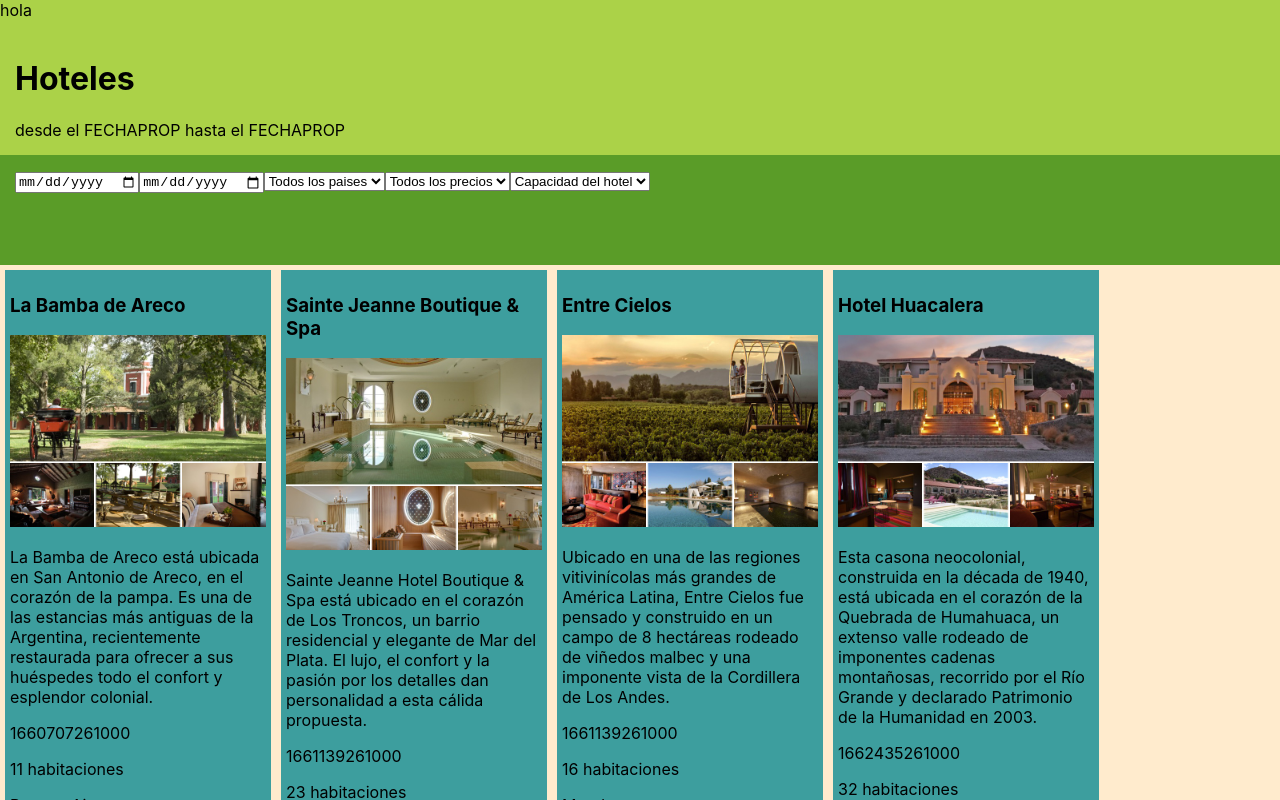
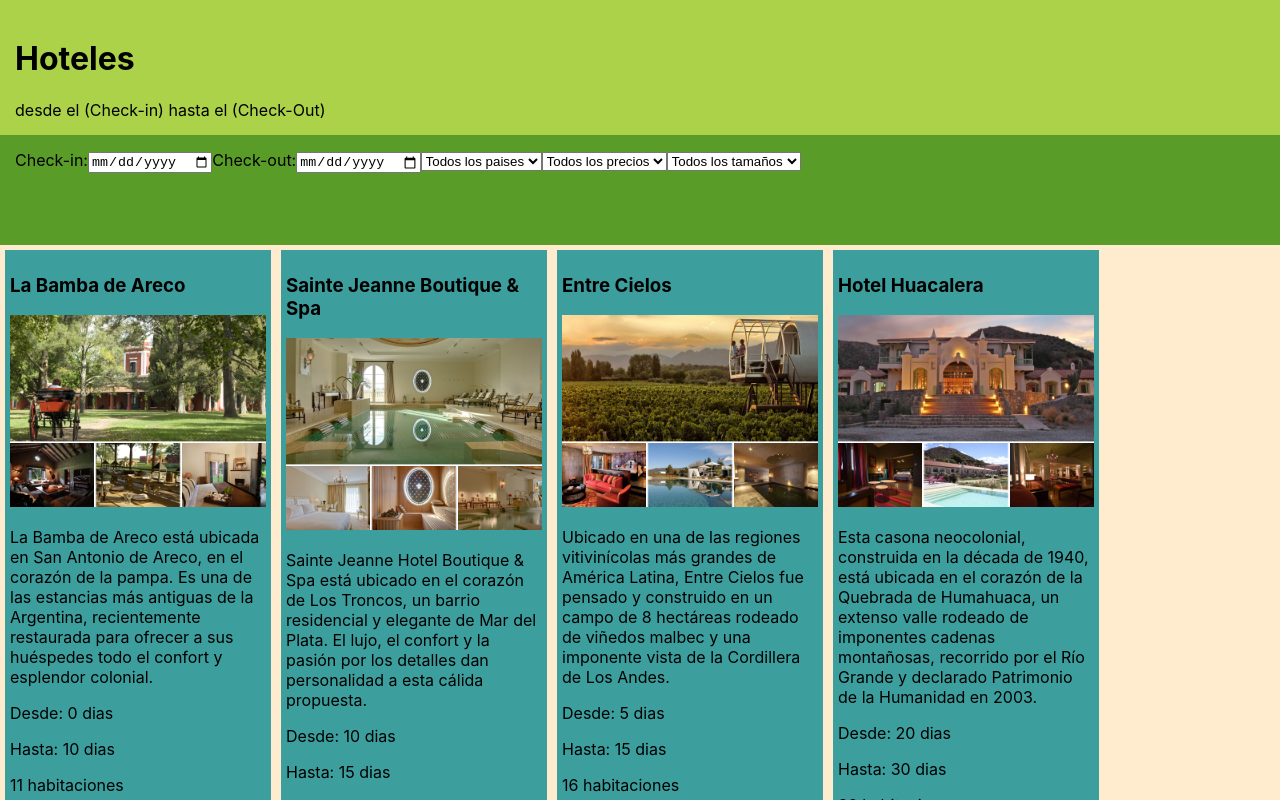
Before and after one commit to Joga50/Hotel-Booking, a React (Create React App) app: page / in a window 1280 px wide. Shown: the top 800 px of the page. Built offline with nearby package versions, Linux system fonts and the light colour scheme.

Commit message:
setting up dates

```diff
--- /dev/null
+++ b/asd.js
@@ -0,0 +1,4 @@
+const today = new Date("2022-08-24");
+const cleanToday = new Date();
+
+console.log(today);
--- a/src/App.js
+++ b/src/App.js
@@ -8,16 +8,27 @@ function App() {
   const [pais, setPais] = React.useState("");
   const [precio, setPrecio] = React.useState("Todos los precios");
   const [capacidad, setCapacidad] = React.useState("Capacidad del hotel");
+  const [fechaInicio, setFechaInicio] = React.useState("(Check-in)");
+  const [fechaFin, setFechaFin] = React.useState("(Check-Out)");
   return (
     <div className="App">
-      hola
-      <Header />
+      <Header fechaInicio={fechaInicio} fechaFin={fechaFin} />
       <Filtros
         setPrecio={setPrecio}
         setPais={setPais}
         setCapacidad={setCapacidad}
+        setFechaFin={setFechaFin}
+        setFechaInicio={setFechaInicio}
+        fechaInicio={fechaInicio}
+        fechaFin={fechaFin}
       />
-      <Hotels pais={pais} precio={precio} capacidad={capacidad} />
+      <Hotels
+        pais={pais}
+        precio={precio}
+        capacidad={capacidad}
+        fechaInicio={fechaInicio}
+        fechaFin={fechaFin}
+      />
     </div>
   );
 }
--- a/src/components/Card.jsx
+++ b/src/components/Card.jsx
@@ -1,4 +1,6 @@
 import React from "react";
+
+const cleanToday = new Date();
 
 function Card(props) {
   const { hotel } = props;
@@ -7,12 +9,28 @@ function Card(props) {
       <h3>{hotel.name}</h3>
       <img src={hotel.photo} alt="logo" className="img" />
       <p>{hotel.description}</p>
-      <p>{hotel.avaiabilityFrom}</p>
-      <p>{hotel.availabilityTo}</p>
-      <p> {hotel.rooms} habitaciones</p>
-      <p> {hotel.city}</p>
-      <p> {hotel.country}</p>
-      <p>{hotel.price}</p>
+      <p>
+        Desde:{" "}
+        {Math.round(
+          hotel.availabilityFrom == cleanToday.valueOf()
+            ? hotel.availabilityFrom - cleanToday.valueOf()
+            : (hotel.availabilityFrom - cleanToday.valueOf()) / 86400000
+        )}{" "}
+        dias
+      </p>
+      <p>
+        Hasta:{" "}
+        {Math.round((hotel.availabilityTo - cleanToday.valueOf()) / 86400000)}{" "}
+        dias
+      </p>
+      <p>{hotel.rooms} habitaciones</p>
+      <p>{hotel.city}</p>
+      <p>{hotel.country}</p>
+      <p>{hotel.price === 1 && "$"}</p>
+      <p>{hotel.price === 2 && "$$"}</p>
+      <p>{hotel.price === 3 && "$$$"}</p>
+      <p>{hotel.price === 4 && "$$$$"}</p>
+      <button>Reservar</button>
     </div>
   );
 }
--- a/src/components/Filtros.jsx
+++ b/src/components/Filtros.jsx
@@ -1,12 +1,42 @@
 import React from "react";
 
 function Filtros(props) {
-  const { setPrecio, setPais, setCapacidad } = props;
-
+  const {
+    setPrecio,
+    setPais,
+    setCapacidad,
+    setFechaInicio,
+    setFechaFin,
+    fechaInicio,
+    fechaFin,
+  } = props;
+  const minDate = new Date();
+  const minimalDate =
+    minDate.getFullYear() +
+    "-0" +
+    (minDate.getMonth() + 1) +
+    "-" +
+    minDate.getDate();
   return (
     <div className="inputContainer">
-      <input type="date"></input>
-      <input type="date"></input>
+      <label>
+        Check-in:
+        <input
+          type="date"
+          onChange={(e) => setFechaInicio(e.target.value)}
+          min={minimalDate}
+          value={fechaInicio}
+        ></input>
+      </label>
+      <label>
+        Check-out:
+        <input
+          type="date"
+          onChange={(e) => setFechaFin(e.target.value)}
+          value={fechaFin}
+        ></input>
+      </label>
+      <label>
         <select onChange={(e) => setPais(e.target.value)}>
           <option value={""}>Todos los paises</option>
           <option>Argentina</option>
@@ -14,6 +44,7 @@ function Filtros(props) {
           <option value="Brasil">Brasil</option>
           <option value="Uruguay">Uruguay</option>
         </select>
+      </label>
       <select onChange={(e) => setPrecio(e.target.value)}>
         <option value={"Todos los precios"}>Todos los precios</option>
         <option value={1}>$</option>
@@ -22,7 +53,7 @@ function Filtros(props) {
         <option value={4}>$$$$</option>
       </select>
       <select onChange={(e) => setCapacidad(e.target.value)}>
-        <option value={"Capacidad del hotel"}>Capacidad del hotel</option>
+        <option value={"Capacidad del hotel"}>Todos los tamaños</option>
         <option value={"Hotel pequeño"}>Hotel pequeño</option>
         <option value={"Hotel mediano"}>Hotel mediano</option>
         <option value={"Hotel grande"}>Hotel grande</option>
--- a/src/components/Header.jsx
+++ b/src/components/Header.jsx
@@ -1,10 +1,11 @@
 import React from "react";
 
 function Header(props) {
+  const { fechaInicio, fechaFin } = props;
   return (
     <div className="headerContainer">
       <h1>Hoteles</h1>
-      desde el FECHAPROP hasta el FECHAPROP
+      desde el {fechaInicio} hasta el {fechaFin}
     </div>
   );
 }
--- a/src/components/Hotels.jsx
+++ b/src/components/Hotels.jsx
@@ -2,8 +2,15 @@ import React from "react";
 import hotelsData from "../assets/scripts/data";
 import Card from "./Card";
 
+const minDate = new Date();
+const minimalDateFilter =
+  minDate.getFullYear() +
+  "-0" +
+  (minDate.getMonth() + 1) +
+  "-" +
+  minDate.getDate();
 function Hotels(props) {
-  const { pais, precio, capacidad } = props;
+  const { pais, precio, capacidad, fechaInicio, fechaFin } = props;
   const filtroPorPaises = hotelsData.filter((item) =>
     pais !== "" ? item.country === pais : true
   );
@@ -19,7 +26,9 @@ function Hotels(props) {
       ? item.rooms > 20
       : capacidad === "Capacidad del hotel"
   );
-
+  const filtroPorFechaInicio = filtroPorCapacidad.filter((item) =>
+    fechaInicio === minimalDateFilter ? item.availabilityFrom === 0 : true
+  );
   return (
     <div className="hotelsContainer">
       <div className="hoteles">
```
Also changed, not shown: public/robots.txt (added). Lines whose indentation alone changed are shown as unchanged.
